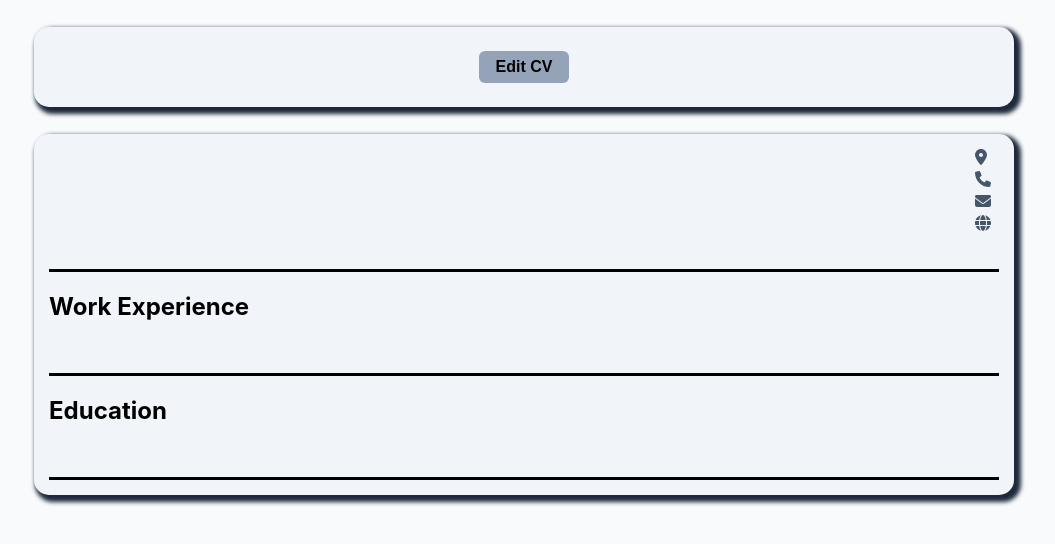
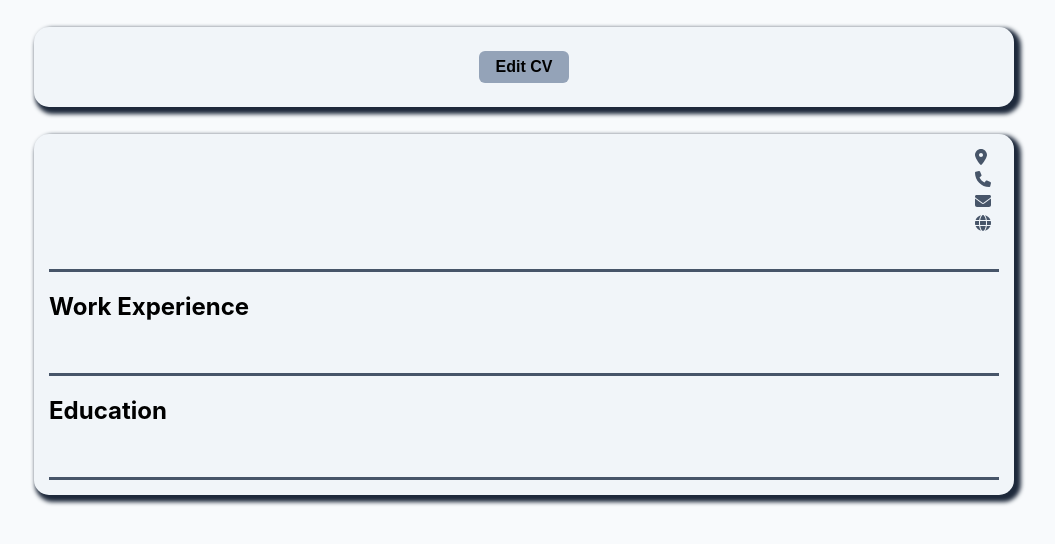
Before and after one commit to EmbryonicDev/cv-application, a React (Create React App) app: page / in a window 1280 px wide. Both pictures are taken after a click on the button "Show CV". Shown: the top 544 px of the page, without its empty margins (116-1171 px from the left). Built offline with nearby package versions, Linux system fonts and the light colour scheme; the HTML template or start-up script is replaced by a standard one.

Commit message:
Change border / secondary text color to lightTextColor: experience / education

```diff
--- a/src/index.css
+++ b/src/index.css
@@ -141,7 +141,7 @@ textarea {
   align-items: flex-end;
   justify-content: space-between;
   margin: 0;
-  border-bottom: solid black;
+  border-bottom: solid var(--lightTextColor);
 }
 
 .name,
@@ -184,7 +184,7 @@ textarea {
 .experienceCvDiv,
 .educationCvDiv {
   padding-bottom: 32px;
-  border-bottom: solid black;
+  border-bottom: solid var(--lightTextColor);
 }
 
 .experienceCv,
@@ -202,9 +202,15 @@ textarea {
   margin: 0;
 }
 
+.experienceCv h4,
+.experienceCv p,
+.educationCv h4 {
+  color: var(--lightTextColor);
+}
+
 .workTasksCv,
 .educationDescription {
-  border-left: solid black;
+  border-left: solid var(--lightTextColor);
   padding: 0 0 42px 40px;
 }
 
```
